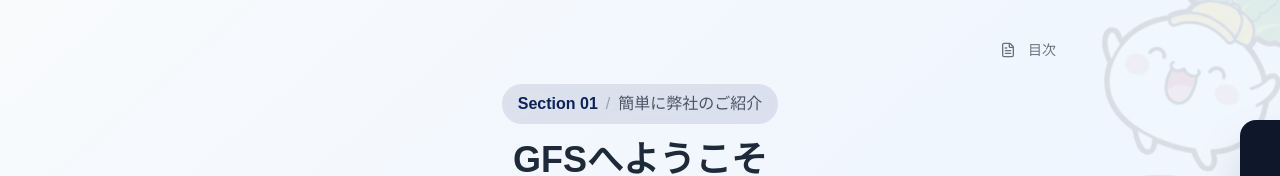
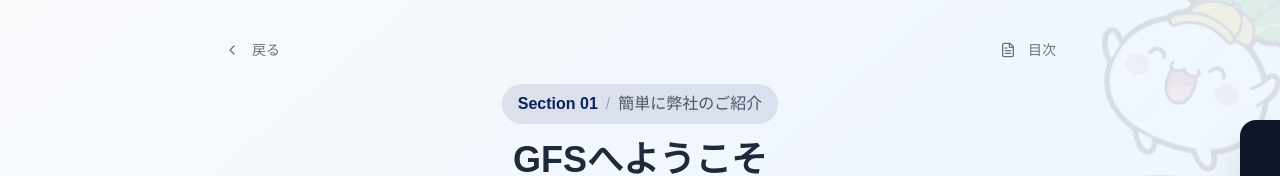
Before and after one commit to y-endo-hash/GFS-Slide-app, a Next.js app: page / in a window 1280 px wide. Both pictures are taken after a click on the button "GFSへようこそ！". Shown: the top 176 px of the page. Built offline with nearby package versions, Linux system fonts and the light colour scheme.

Commit message:
style: remove duplicate back to agenda button in Section 1

```diff
--- a/src/components/Phase2CompanyIntro.tsx
+++ b/src/components/Phase2CompanyIntro.tsx
@@ -1350,7 +1350,16 @@
                 <div className="max-w-6xl mx-auto">
                     {/* セクションヘッダー */}
                     <div className={`text-center mb-8 transition-all duration-700 ${showContent ? "opacity-100 translate-y-0" : "opacity-0 translate-y-10"}`}>
-                        <div className="flex justify-end items-center mb-4 max-w-4xl mx-auto px-4">
+                        <div className="flex justify-between items-center mb-4 max-w-4xl mx-auto px-4">
+                            <Button
+                                variant="ghost"
+                                size="sm"
+                                onClick={onBack}
+                                className="text-gray-500 hover:text-primary transition-colors"
+                            >
+                                <ChevronLeft className="w-4 h-4 mr-1" />
+                                戻る
+                            </Button>
                             <Button
                                 variant="ghost"
                                 size="sm"
```
